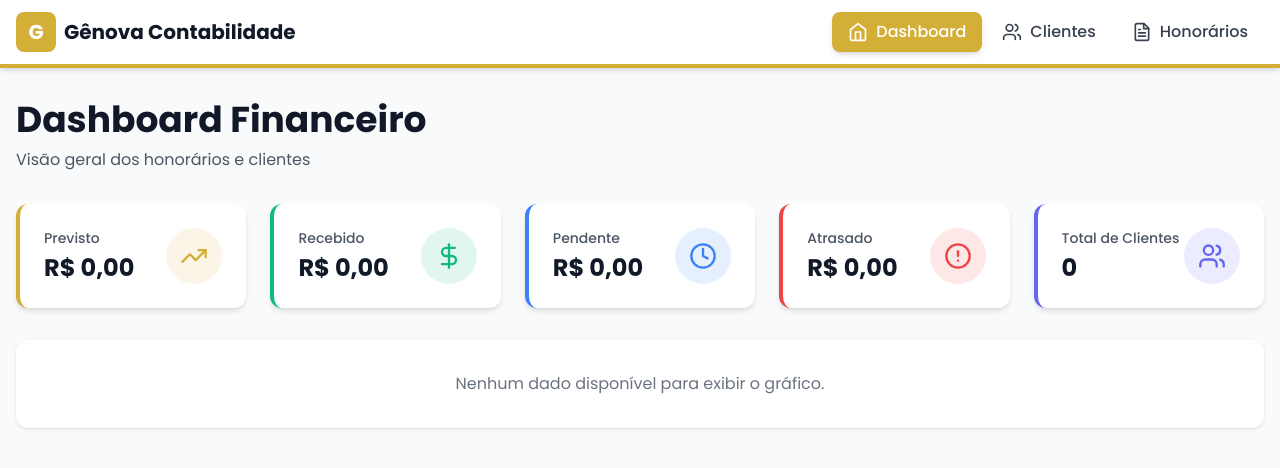
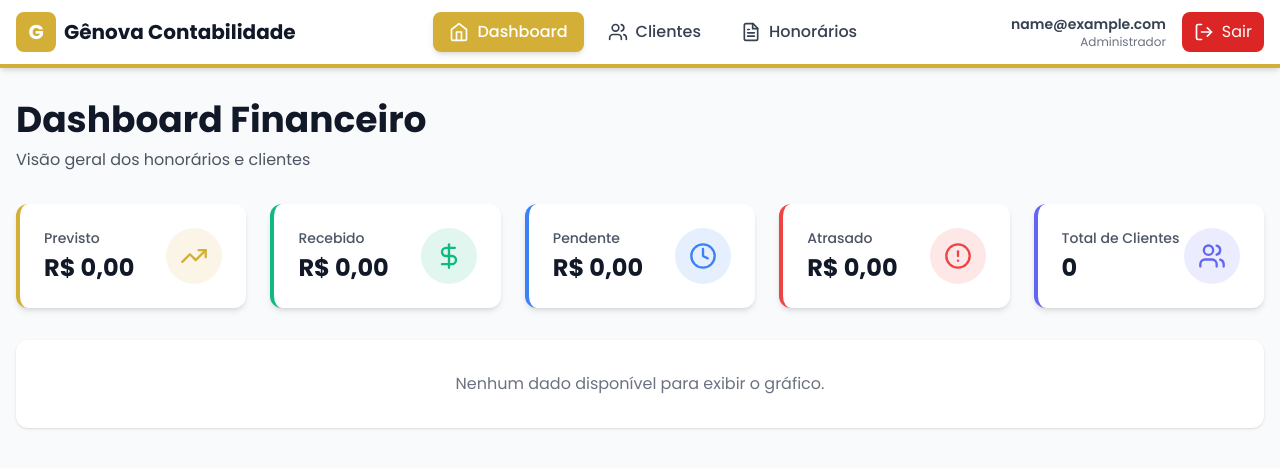
Before and after one commit to gabirodrigues1704-source/Genovasistema2, a React (Vite) app: page / in a window 1280 px wide. Shown: the top 468 px of the page. Built offline with nearby package versions, Linux system fonts and the light colour scheme; sample sign-in values are in the browser's storage.

Commit message:
feat: criando botao de sair no navbar

```diff
--- a/src/components/Navbar.jsx
+++ b/src/components/Navbar.jsx
@@ -1,44 +1,85 @@
 import React from 'react';
 import { Link, useLocation } from 'react-router-dom';
-import { Home, Users, FileText } from 'lucide-react';
+import { Home, Users, FileText, LogOut } from 'lucide-react';
 import { cn } from '@/lib/utils';
+import { useAuth } from "@/contexts/AuthContext";
+import { useToast } from "@/components/ui/use-toast"; // para a mensagem elegante
 
 const Navbar = () => {
     const location = useLocation();
+    const { logout, user } = useAuth();
+    const { toast } = useToast();
 
     const navItems = [
         { path: '/', label: 'Dashboard', icon: Home },
         { path: '/clientes', label: 'Clientes', icon: Users },
-        { path: '/honorarios', label: 'Honorários', icon: FileText }
+        { path: '/honorarios', label: 'Honorários', icon: FileText },
     ];
+
+    // 🔥 Novo logout com toast estilizado
+    const handleLogout = () => {
+        const confirmLogout = window.confirm(
+            `👋 Olá${user?.email ? `, ${user.email}` : ""}!\n\nTem certeza de que deseja sair do sistema Gênova Contabilidade?`
+        );
+
+        if (confirmLogout) {
+            logout();
+            toast({
+                title: "Logout realizado com sucesso!",
+                description: "Esperamos vê-lo novamente em breve 💼",
+            });
+        }
+    };
 
     return (
         <nav className="bg-white shadow-md border-b-4 border-[#d4af37]">
             <div className="container mx-auto px-4">
                 <div className="flex items-center justify-between h-16">
+                    {/* 🧾 Logo e nome */}
                     <div className="flex items-center space-x-2">
                         <div className="w-10 h-10 bg-[#d4af37] rounded-lg flex items-center justify-center">
                             <span className="text-white font-bold text-xl">G</span>
                         </div>
-                        <span className="text-xl font-bold text-gray-900">Gênova Contabilidade</span>
+                        <span className="text-xl font-bold text-gray-900">
+                            Gênova Contabilidade
+                        </span>
                     </div>
 
-                    <div className="flex space-x-1">
+                    {/* 🔗 Navegação central */}
+                    <div className="flex items-center space-x-2">
                         {navItems.map(({ path, label, icon: Icon }) => (
                             <Link
                                 key={path}
                                 to={path}
                                 className={cn(
-                                    "flex items-center space-x-2 px-4 py-2 rounded-lg transition-all duration-200",
+                                    "flex items-center space-x-2 px-4 py-2 rounded-lg transition-all duration-200 font-medium",
                                     location.pathname === path
                                         ? "bg-[#d4af37] text-white shadow-md"
                                         : "text-gray-700 hover:bg-gray-100"
                                 )}
                             >
                                 <Icon className="w-5 h-5" />
-                                <span className="font-medium">{label}</span>
+                                <span>{label}</span>
                             </Link>
                         ))}
+                    </div>
+
+                    {/* 👤 Área do usuário */}
+                    <div className="flex items-center gap-4">
+                        <div className="text-right">
+                            <p className="text-sm text-gray-700 font-semibold">
+                                {user?.email || "Usuário"}
+                            </p>
+                            <p className="text-xs text-gray-500">Administrador</p>
+                        </div>
+
+                        <button
+                            onClick={handleLogout}
+                            className="flex items-center gap-2 bg-red-600 text-white px-3 py-2 rounded-lg hover:bg-red-700 transition-all duration-200"
+                        >
+                            <LogOut className="w-5 h-5" />
+                            <span>Sair</span>
+                        </button>
                     </div>
                 </div>
             </div>
```
